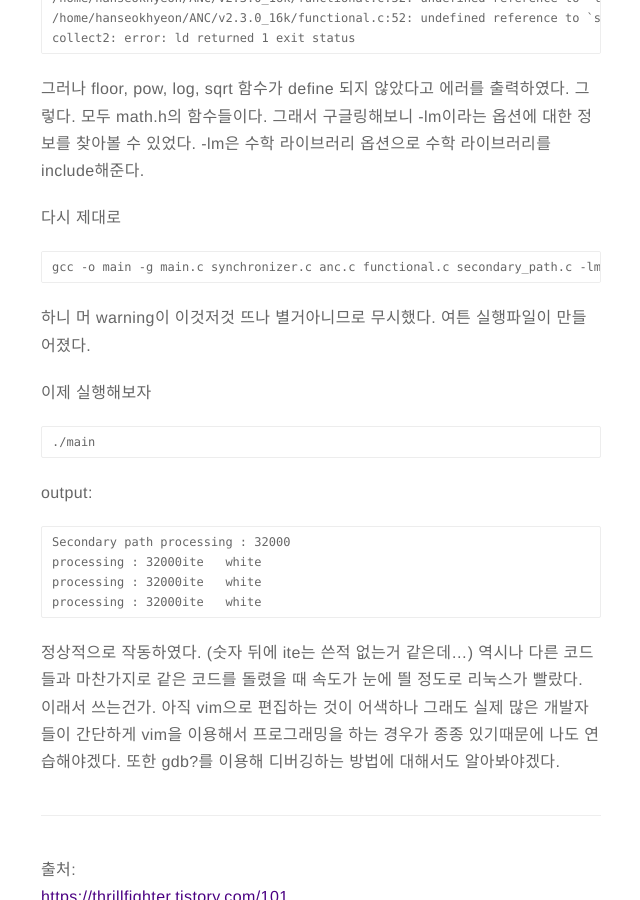
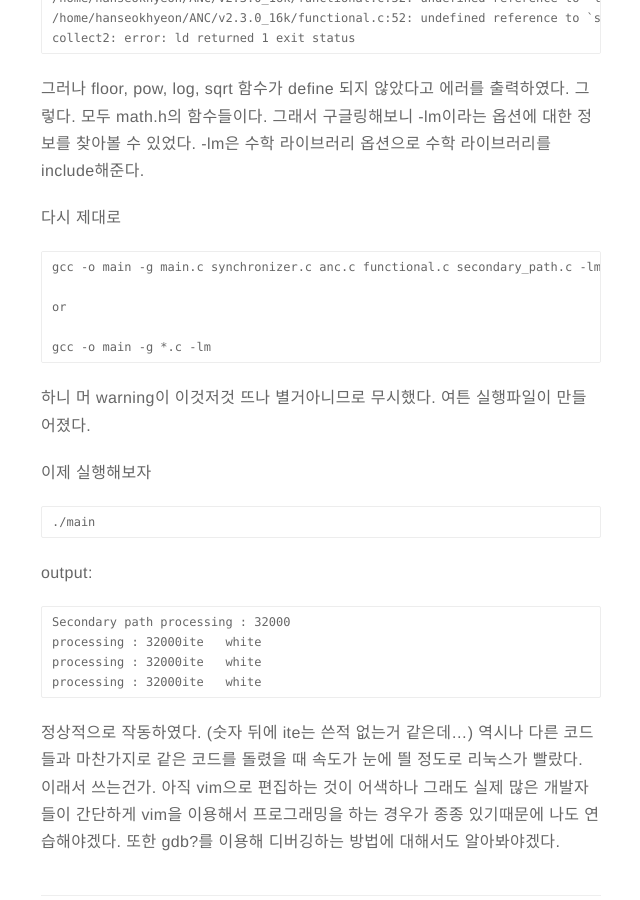
Before and after one commit to HanSeokhyeon/HanSeokhyeon.github.io, a Jekyll site: the page built from _posts/2019-10-30-gcc-module.md, in a window 1280 px wide and 900 px high, scrolled down 1733 px. Shown: the whole window, without its empty margins (319-959 px from the left). Built offline with Jekyll 4.4.1, drawn with Linux system fonts in a browser that asks for light colours; comment, search, counter and statistics services are not loaded.

Commit message:
modify post gcc module

````diff
--- a/_posts/2019-10-30-gcc-module.md
+++ b/_posts/2019-10-30-gcc-module.md
@@ -67,6 +67,10 @@ collect2: error: ld returned 1 exit status
 다시 제대로
 ```
 gcc -o main -g main.c synchronizer.c anc.c functional.c secondary_path.c -lm
+
+or
+
+gcc -o main -g *.c -lm
 ```
 하니 머 warning이 이것저것 뜨나 별거아니므로 무시했다. 여튼 실행파일이 만들어졌다.
 
````
